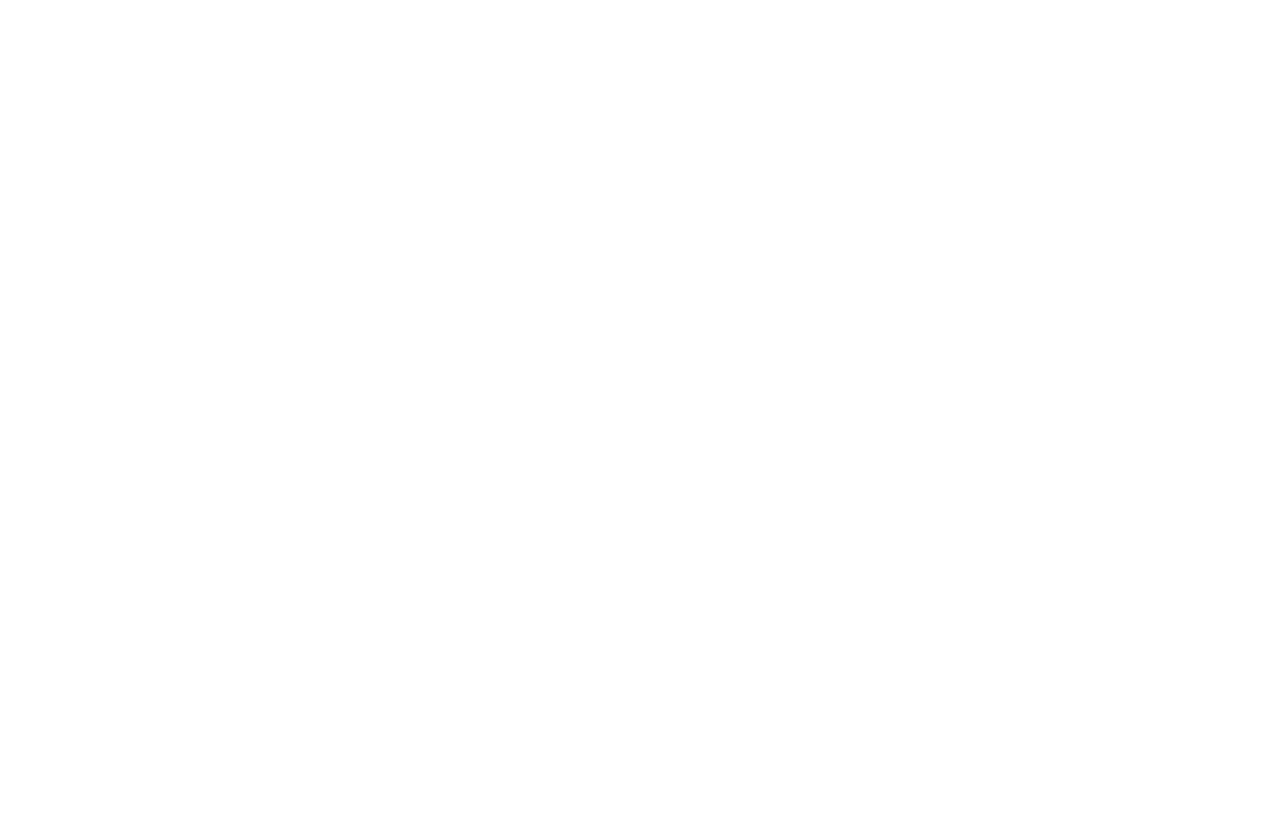
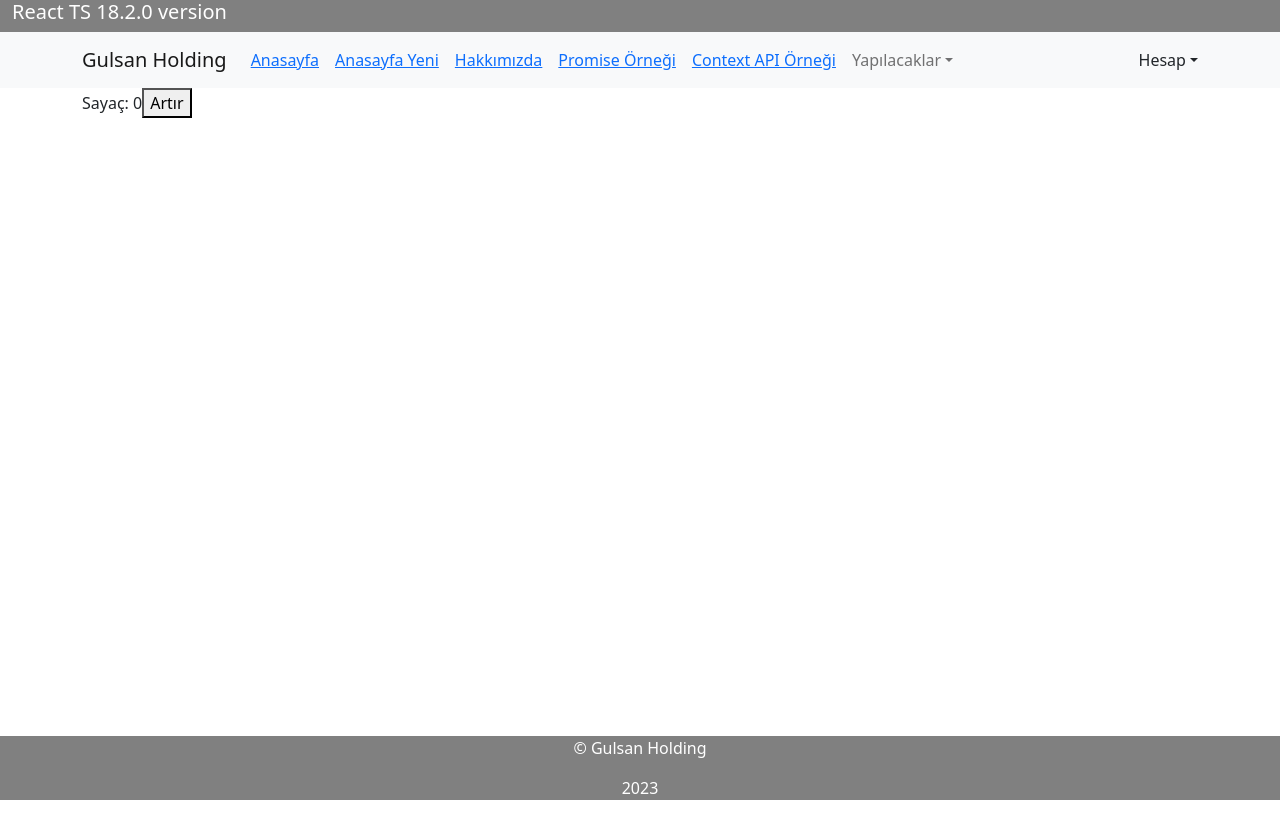
Before and after one commit to neominalsolutions/GulsanHoldingReactTS01-, a React (Create React App) app: page /counter in a window 1280 px wide. Before the commit this address had no page. Shown: the top 838 px of the page. Before the commit the page ends 800 px from the top, so only its background shows below. Built offline with nearby package versions, Linux system fonts and the light colour scheme.

Commit message:
ContextAPI kullanımı

```diff
--- a/src/App.tsx
+++ b/src/App.tsx
@@ -7,6 +7,7 @@
 import LoginPage from './pages/login/LoginPage';
 import NewLoginPage from './pages/login/NewLoginPage';
 import NewHomePage from './pages/home/NewHomePage';
+import Counter from './pages/counter/Counter';
 
 function App() {
 	// bu uygulamanın ilk ayağa kalktığı dosya olduğu için tüm yönlendirme routing.config dosyaları buradan çalıacaktır.
@@ -31,6 +32,10 @@
 				{
 					path: '/promises',
 					element: <Promises />,
+				},
+				{
+					path: '/counter',
+					element: <Counter />,
 				},
 			],
 		},
--- /dev/null
+++ b/src/context/CounterContext.js
@@ -0,0 +1,33 @@
+import { createContext, useState } from 'react';
+
+// createContext ile önce context açıp sonra onu Provider olarak dışarı export ediyoruz ki App.js tarafında provider ilgili componentleri sarsın.
+const CounterContext = createContext();
+
+// counter provider içerisine gönderilecek olan child componentler children ismi ilke gönderilir.
+// uygulamadaki tüm componentleri bu provider ile sarmallıyoruz.
+export const CounterProvider = ({ children }) => {
+	// setCardItems state değiştirir.
+	// cardItems değişen state global olarak erişmemizi sağlar.
+
+	const [counter, setCounter] = useState(0);
+	// seçili olan temamızı context state aldık.
+	// useState normalde local component bazlı çalışır
+	// fakat contextAPI yöntemi ile birlikte sayfalar arası geçişlerde de browser refleshlenene kadar state global olarak saklayabiliriz.
+
+	let values = {
+		counter,
+		setCounter,
+	};
+
+	// başka componentlere state taşımak için values olarak bir değişken ayarladık
+	// children ile alt komponentleri provider içerisine sardık.
+
+	return (
+		<CounterContext.Provider value={values}>
+			{children}
+			{/* children ile provider içine sarılmış ne kadar alt component child component varsa hepsine bu bilgiyi gönderiyoruz. */}
+		</CounterContext.Provider>
+	);
+};
+
+export default CounterContext;
--- a/src/index.tsx
+++ b/src/index.tsx
@@ -5,6 +5,7 @@
 import reportWebVitals from './reportWebVitals';
 import { BrowserRouter } from 'react-router-dom';
 import { QueryClient, QueryClientProvider } from 'react-query';
+import { CounterProvider } from './context/CounterContext';
 
 const queryClient = new QueryClient(); // uygulamanın react query statelerini tüm uygulama genelinde desteklemesi için QueryClient sınıfından instace alıp QueryClientProvider olarak tüm uygulama sarmallıyoruz.
 
@@ -15,10 +16,13 @@
 );
 root.render(
 	<BrowserRouter>
-		<QueryClientProvider client={queryClient}>
-			<App />
-		</QueryClientProvider>
+		<CounterProvider>
+			<QueryClientProvider client={queryClient}>
+				<App />
+			</QueryClientProvider>
+		</CounterProvider>
 	</BrowserRouter>
+
 	// <React.StrictMode>
 	// sadece development da test amaçlı açık olan bir mod bu mod yüzünden component içerisindeki hooklar iki kez tetiklenir. ama production modda burası kapalı.
 	/* BrowserRouter ile tüm uygulama sarmallıyoruz ve tüm uygulama JS routing yapar. */
--- a/src/layout/Menu.tsx
+++ b/src/layout/Menu.tsx
@@ -27,6 +27,10 @@
 		{
 			text: 'Promise Örneği',
 			url: '/promises',
+		},
+		{
+			text: 'Context API Örneği',
+			url: '/counter',
 		},
 	];
 
--- a/src/pages/about/AboutPage.tsx
+++ b/src/pages/about/AboutPage.tsx
@@ -1,11 +1,14 @@
-import React from 'react';
+import React, { useContext } from 'react';
+import CounterContext from '../../context/CounterContext';
 
 function AboutPage() {
-
+	const { counter } = useContext(CounterContext);
 
 	return (
 		<div>
 			<h1>Hakkımızda Sayfası</h1>
+
+			<p>Sayaç Değer: {counter}</p>
 		</div>
 	);
 }
--- /dev/null
+++ b/src/pages/counter/Counter.tsx
@@ -0,0 +1,15 @@
+import React, { useContext } from 'react';
+import CounterContext from '../../context/CounterContext';
+
+function Counter() {
+	const { counter, setCounter } = useContext(CounterContext);
+
+	return (
+		<div>
+			Sayaç: {counter}
+			<button onClick={() => setCounter(counter + 1)}> Artır</button>
+		</div>
+	);
+}
+
+export default Counter;
```
